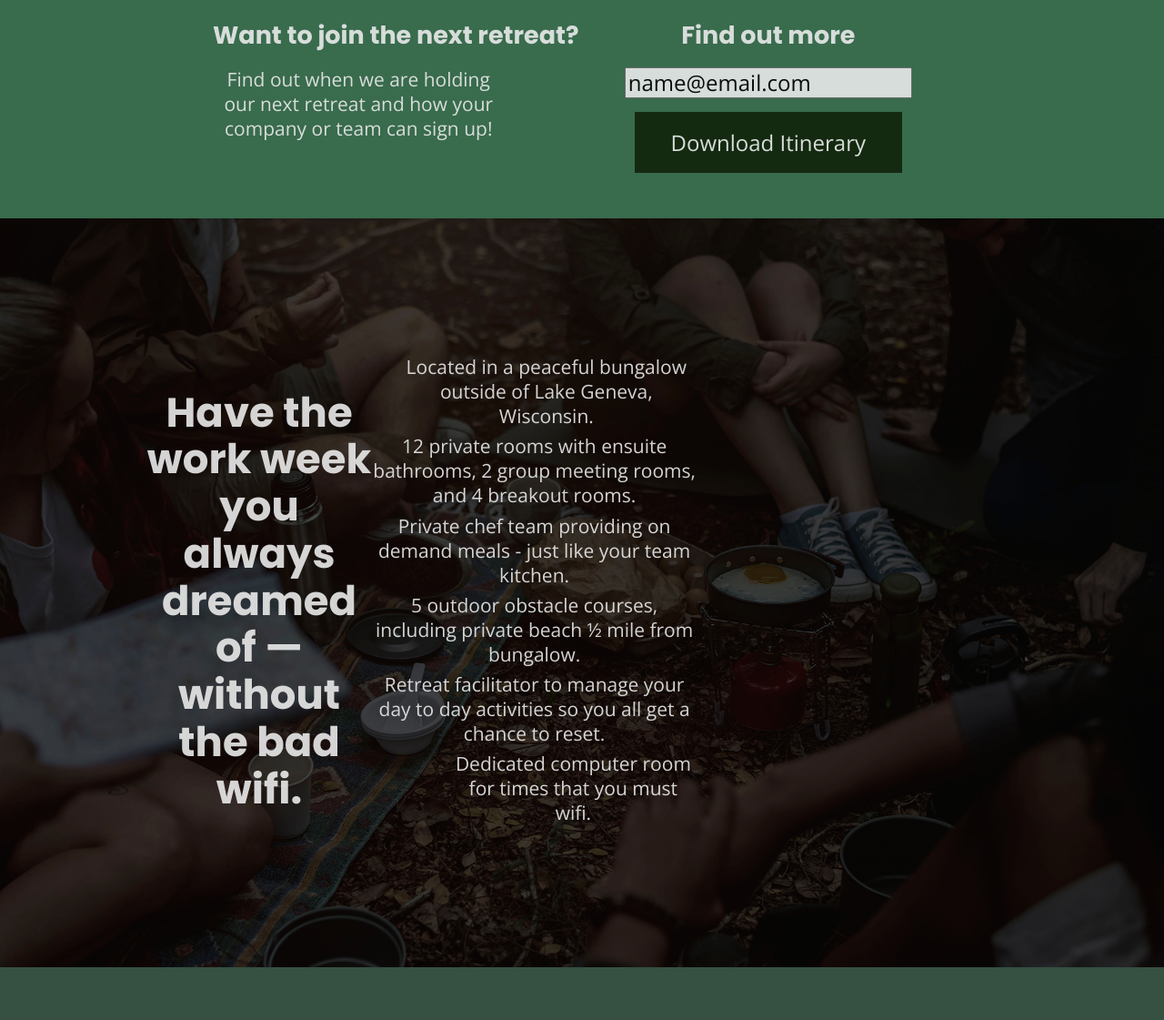
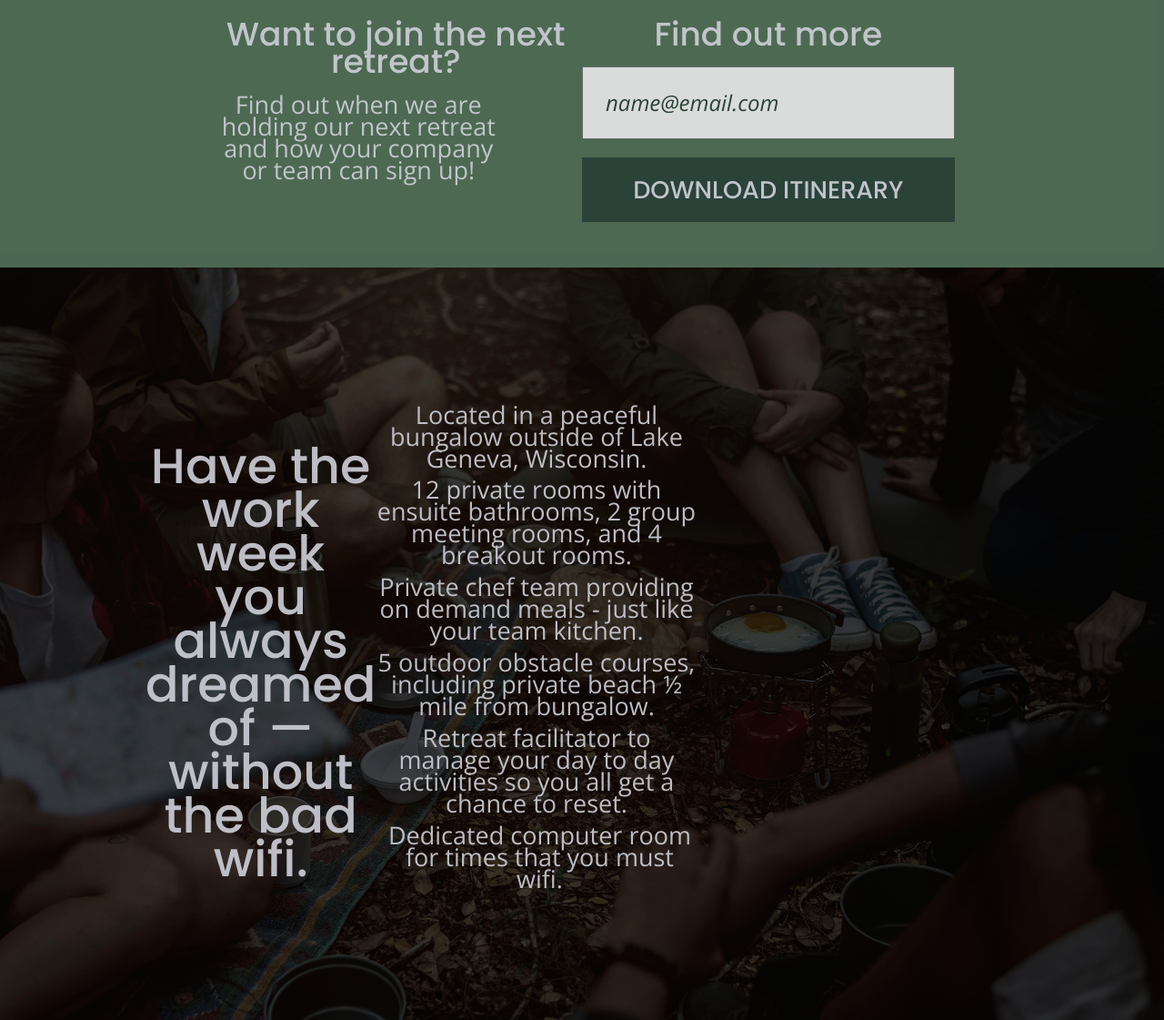
Before and after one commit to railyo/unplugged-design, a website built with Parcel: page index.html in a window 1280 px wide. Shown: the part 740-1861 px from the top of the page at 91% size. Built offline with nearby package versions, Linux system fonts and the light colour scheme; files whose address does not match are found by name.

Commit message:
added text styles to all pages incl text styling of input

```diff
--- a/css/main.css
+++ b/css/main.css
@@ -15,7 +15,6 @@ html {
   color: #222;
   font-size: 1em;
   line-height: 1.4;
-  display: flex;
 }
 
 /*
@@ -89,25 +88,32 @@ textarea {
    ========================================================================== */
 
 
-/*--Base Styles -------*/
+/*--Base Font Styles -------*/
 html {
   font-size: 1rem;
 }
 body {
-  width: 100%;
-  margin: 0;
   font-family:'Open Sans', sans-serif;
   font-size: 1em;
   text-align: left;
-  background-color: rgb(40, 40, 40);
-  color: white;
-  align-items: center;
-  justify-content: center;
+  background-color: #202322;
+  color: #e2e3ed;
 }
 
+h1 {
+  font-size: 2.25em;
+  line-height: 43px;
+  font-weight: 500;
+
+}
 h2 {
   font-family: 'Poppins', sans-serif;
   font-size: 1.875em;
+  font-weight: 500;
+}
+.reviews,
+h2 {
+  line-height: 30px;
 }
 
 h3,
@@ -115,10 +121,16 @@ h4 {
   font-family: 'Poppins', sans-serif;
   font-size: 1.125em;
   margin: 20px 0;
+  font-weight: 500;
+}
+.faq-content,
+h4 {
+  line-height: 24px;
 }
 p {
   font-size: .875em;
   line-height: 1.285;
+  line-height: 18px;
 }
 address {
   font-style: normal;
@@ -139,6 +151,8 @@ header {
   align-items: baseline;
   margin: auto;
   width: 100%;
+  font-weight: bold;
+  font-size: 1.125em;
 }
 .logo {
   width: 50%;
@@ -152,7 +166,7 @@ header {
   padding-left: 50%;
 }
   .faq-link, .about-link {
-    color: white;
+    color: #e2e3ed;
     text-decoration: none;
     padding: 0 20px;
   }
@@ -169,7 +183,6 @@ header {
 .hero-area {
   height: 600px;
   height: auto;
-  color: white;
   display: flex;
   justify-content: center;
   background-image: url(/unplugged-retreat.jpg);
@@ -177,7 +190,7 @@ header {
   background-position: center center;
   background-size: cover;
   height: 600px;
-  color: white;
+  color: #e2e3ed;
 }
 .content-wrapper, h1 {
   margin-right: 25%;
@@ -189,8 +202,8 @@ header {
 /*-- aside section starts here --*/
 aside {
   display: flex;
-  background-color: rgb(59, 115, 82);
-  color: white;
+  background-color: #527158;
+  color: #e2e3ed;
   opacity: 90%;
   margin-right: auto;
   justify-content: center;
@@ -205,8 +218,8 @@ aside .content-wrapper {
 
 
 .dark-square-button {
-  background-color: rgb(14, 36, 7);
-  color: white;
+  background-color: #2a423a;
+  color: #e2e3ed;
   border: none;
   font-size: 1em;
   cursor: pointer;
@@ -236,7 +249,7 @@ aside .content-wrapper {
   position: center center;
   background-size: cover;
   padding: 50px 0;
-  color: white;
+  color: #e2e3ed;
   opacity: 90%;
   display: flex;
   justify-content: center;
@@ -277,9 +290,9 @@ a {
   flex-direction: column;
   padding: 50px 0;
   margin: 0;
-  background-color: rgb(54, 80, 65);
+  background-color: #2a423a;
   width: 100%;
-  color: white;
+  color: #e2e3ed;
 }
 .review-title {
   padding-bottom: 50px;
@@ -325,23 +338,21 @@ a {
 
 .mission {
   display: flex;
+  flex-direction: column wrap;
   justify-content: center;
   align-items: center;
-  background-color: rgb(54, 80, 65);
-  width: 100%;
+  background-color: #527158;
 
 }
 .mission-content h1 {
   width: 100%;
-  padding: 0 100px;
-
 }
 .mission-content p {
   width: 100%;
 }
 
 .contact-section {
-  background-color: rgb(6, 69, 6);
+  background-color: #2a423a;
   height: auto;
   width: 100%;
   position: relative;
@@ -367,7 +378,7 @@ a {
 .faq {
   display: flex;
   justify-content: center;
-  background-color:rgb(54, 80, 65);
+  background-color: #527158;
 }
 
 .faq .content-wrapper {
@@ -465,6 +476,31 @@ a {
 .clearfix::after {
   clear: both;
 }
+aside .form {
+  margin-top: 30px;
+}
+
+input[type=text] {
+  box-sizing: border-box;
+  width: 100%;
+  color: #2a423a;
+  font-style: italic;
+  padding: 1em;
+}
+
+input[type=button] {
+  width: 100%;
+  padding: 20px 0;
+  margin-top: 20px;
+  background-color: #2a423a;
+  font-family: 'Poppins', Helvetica, Arial, sans-serif;
+  font-weight: 500;
+  font-size: 1.125em;
+  color: #e2e3ed;
+  border: none;
+  text-align: center;
+  text-transform: uppercase;
+}
 
 /* ==========================================================================
    EXAMPLE Media Queries for Responsive Design.
@@ -475,6 +511,22 @@ a {
 @media only screen and (min-width: 768px) {
   /*Tablet styles here*/
 }
+/*-- text styling here -*/
+h1 {
+  font-size: 3em;
+  line-height: 48px;
+}
+
+h2 {
+  font-size: 2.25em;
+  line-height: 48px;
+  }
+
+h3 {
+  font-size: 1.5em;
+  line-height: 30px;
+  }
+
 .content-wrapper {
   width: 640px;
   margin: 100px;
@@ -538,6 +590,13 @@ aside .content-wrapper .form {
   width: 50%;
 }
 /*footer*/
+footer, h4 {
+  font-size: 1.5em;
+}
+
+footer, p {
+  line-height: 18px;
+}
 footer .content-wrapper {
   width: 65%;
 }
@@ -585,9 +644,21 @@ footer .copyright {
 .faq h2 {
   width: 100%;
 }
+.faq, h4 {
+  font-size: .875em;
+  line-height: 15.75px;
+}
 
 @media only screen and (min-width: 1200px) {
   /*desktop styles here*/
+}
+
+h1 {
+  font-size: 3.75em;
+}
+
+h2 {
+  font-size: 2.25em;
 }
 .content-wrapper {
   width: 960px;
@@ -636,6 +707,16 @@ aside .content-wrapper {
   margin-right: 20px;
 }
 
+.faq, .about, .mission, h2 {
+  font-weight: 3em;
+}
+
+.faq, h4, p {
+  font-size: 1.125em;
+}
+p {
+  line-height: 24px;
+}
 @media print,
   (-webkit-min-device-pixel-ratio: 1.25),
   (min-resolution: 1.25dppx),
--- a/index.html
+++ b/index.html
@@ -54,7 +54,7 @@
           <h3>Find out more</h3>
           <form>
             <input type="text" name="name" value="name@email.com" id="email-sub"><br>
-            <button class="dark-square-button" type="button" value="Download Itinerary">Download Itinerary</button>
+            <input class="dark-square-button" type="button" value="Download Itinerary">
             </form>
           </div>
       </div>
```
